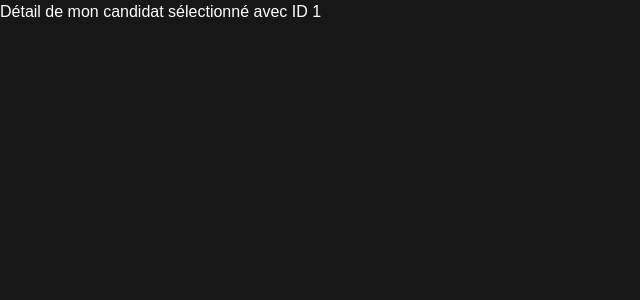
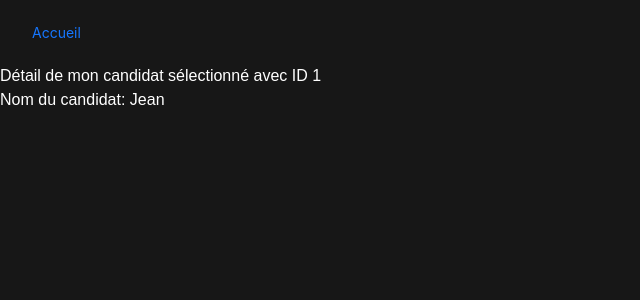
Before and after one commit to Gizmoux/test-arimayi, a Next.js app: page /recruiters/1 in a window 1280 px wide. Shown: the top 300 px of the page, without its empty margins (0-640 px from the left). Built offline with nearby package versions, Linux system fonts and the light colour scheme.

Commit message:
✅ Update recruiters candidateId by changing name by username

```diff
--- a/app/recruiters/[candidateId]/page.tsx
+++ b/app/recruiters/[candidateId]/page.tsx
@@ -1,5 +1,6 @@
 "use client";
 import { RootState } from "@/redux/store";
+import { Button } from "antd";
 import { useSelector } from "react-redux";
 
 const CandidateId = ({ params }: { params: { candidateId: string } }) => {
@@ -11,10 +12,11 @@ const CandidateId = ({ params }: { params: { candidateId: string } }) => {
   );
   return (
     <div>
-      <h1>
-        Détail de mon candidat sélectionné avec ID {params.candidateId}{" "}
-        {candidate?.name}
-      </h1>
+      <Button type="link" href="/" className="m-4">
+        Accueil
+      </Button>
+      <h1>Détail de mon candidat sélectionné avec ID {params.candidateId}</h1>
+      <p>Nom du candidat: {candidate?.username}</p>
     </div>
   );
 };
```
